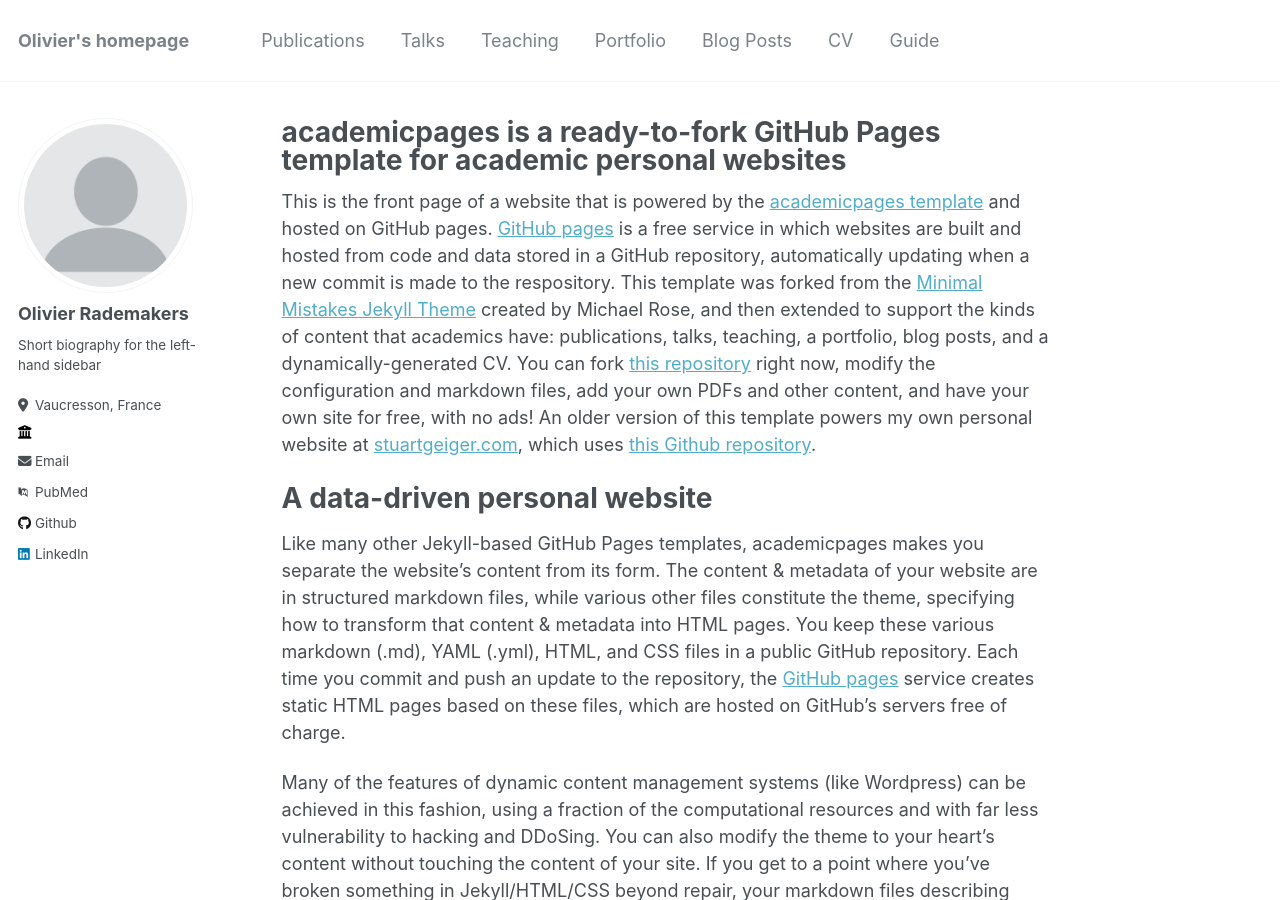
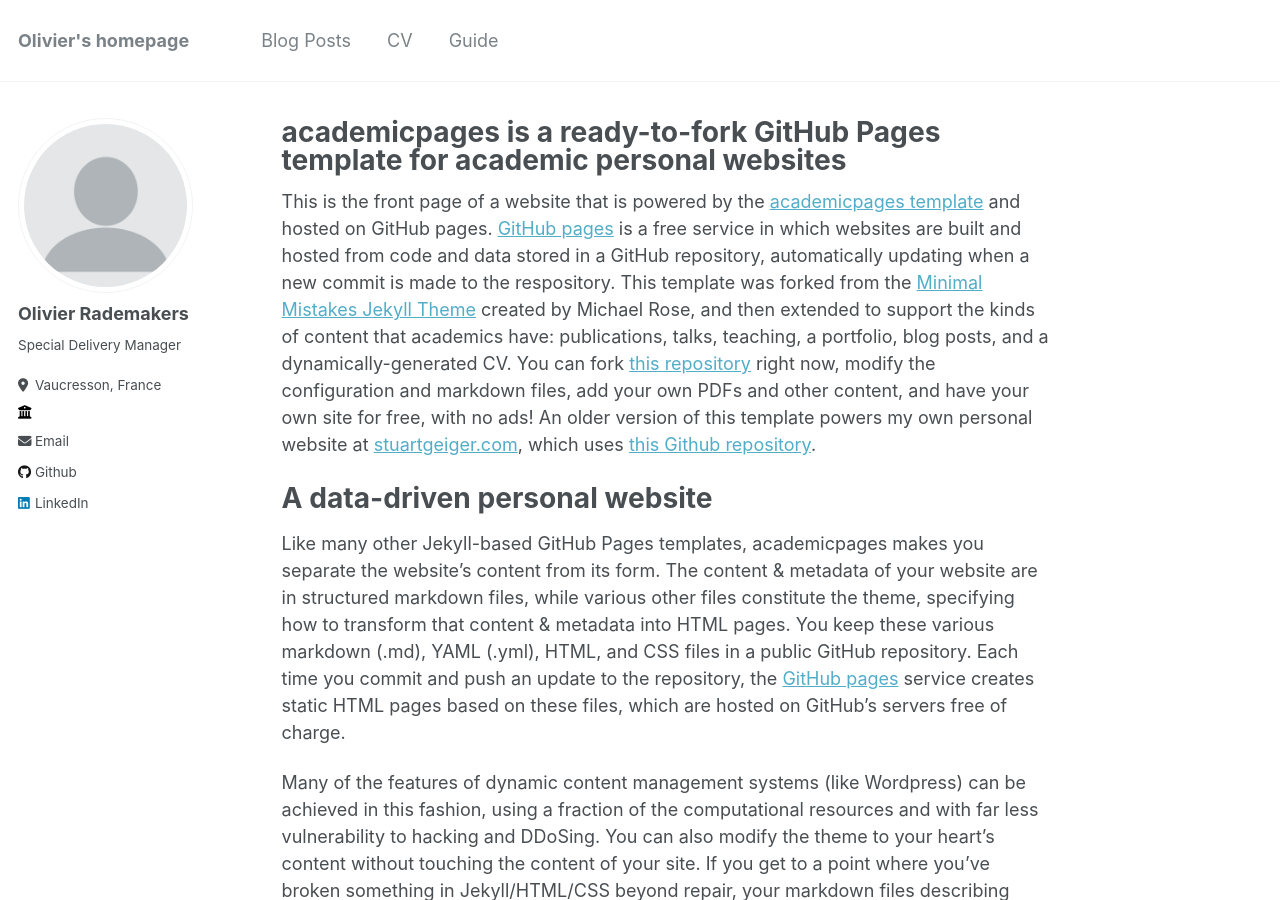
Before and after one commit to rademakr/rademakr.github.io, a Jekyll site: the page built from _pages/about.md, in a window 1280 px wide and 900 px high. Built offline with Jekyll 4.4.1, drawn with Linux system fonts in a browser that asks for light colours; some web fonts are replaced.

```diff
--- a/_config.yml
+++ b/_config.yml
@@ -24,7 +24,7 @@
   avatar           : "profile.png"
   name             : "Olivier Rademakers"
   pronouns         : # example: "she/her"
-  bio              : "Short biography for the left-hand sidebar"
+  bio              : "Special Delivery Manager"
   location         : "Vaucresson, France"
   employer         : ""
   uri              : # URL
@@ -35,7 +35,7 @@
   googlescholar    : #"https://scholar.google.com/citations?user=PS_CX0AAAAAJ"
   impactstory      : # URL
   orcid            : #"http://orcid.org/yourorcidurl"
-  pubmed           : "https://www.ncbi.nlm.nih.gov/pubmed/?term=john+snow"
+  pubmed           : #"https://www.ncbi.nlm.nih.gov/pubmed/?term=john+snow"
   researchgate     : # URL
 
   # Repositories and software development
```
Also changed, not shown: _data/navigation.yml (+10 -9 lines), 1 other file.
